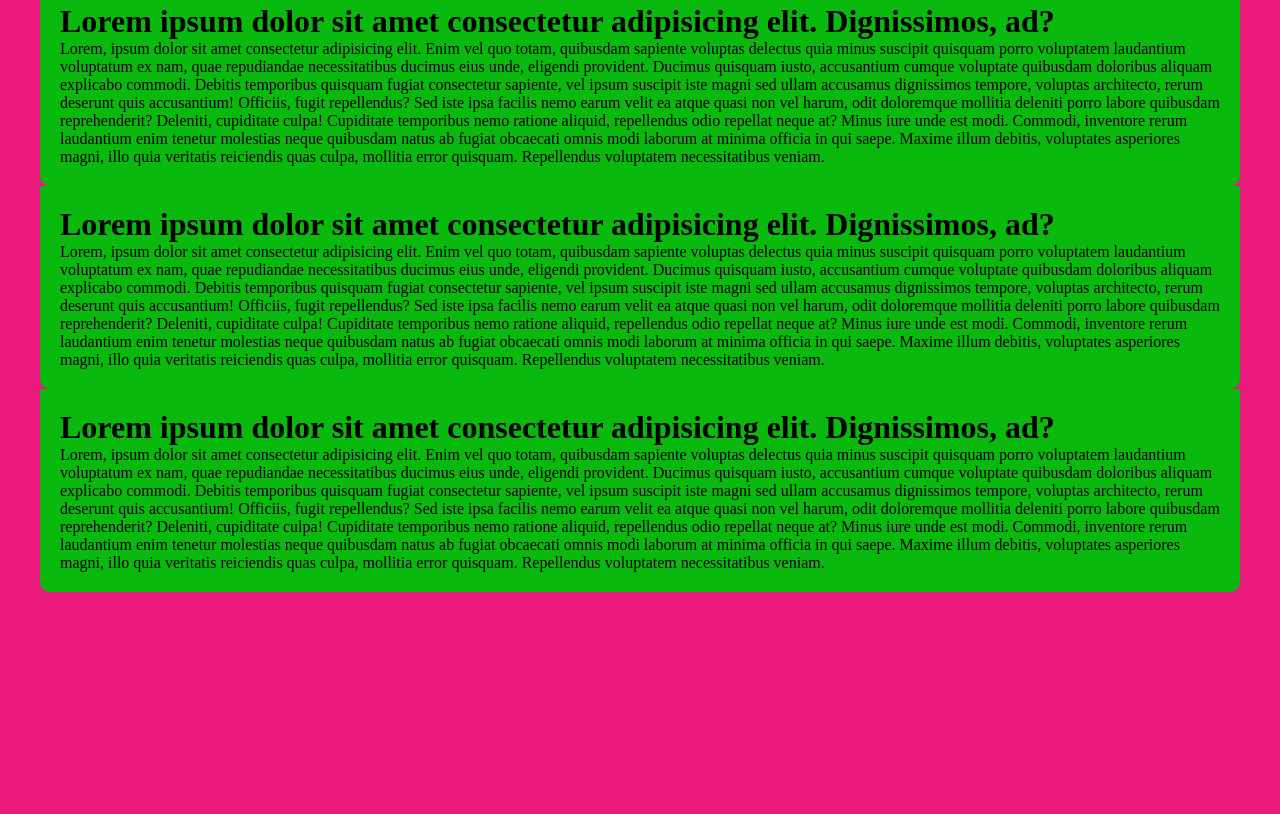
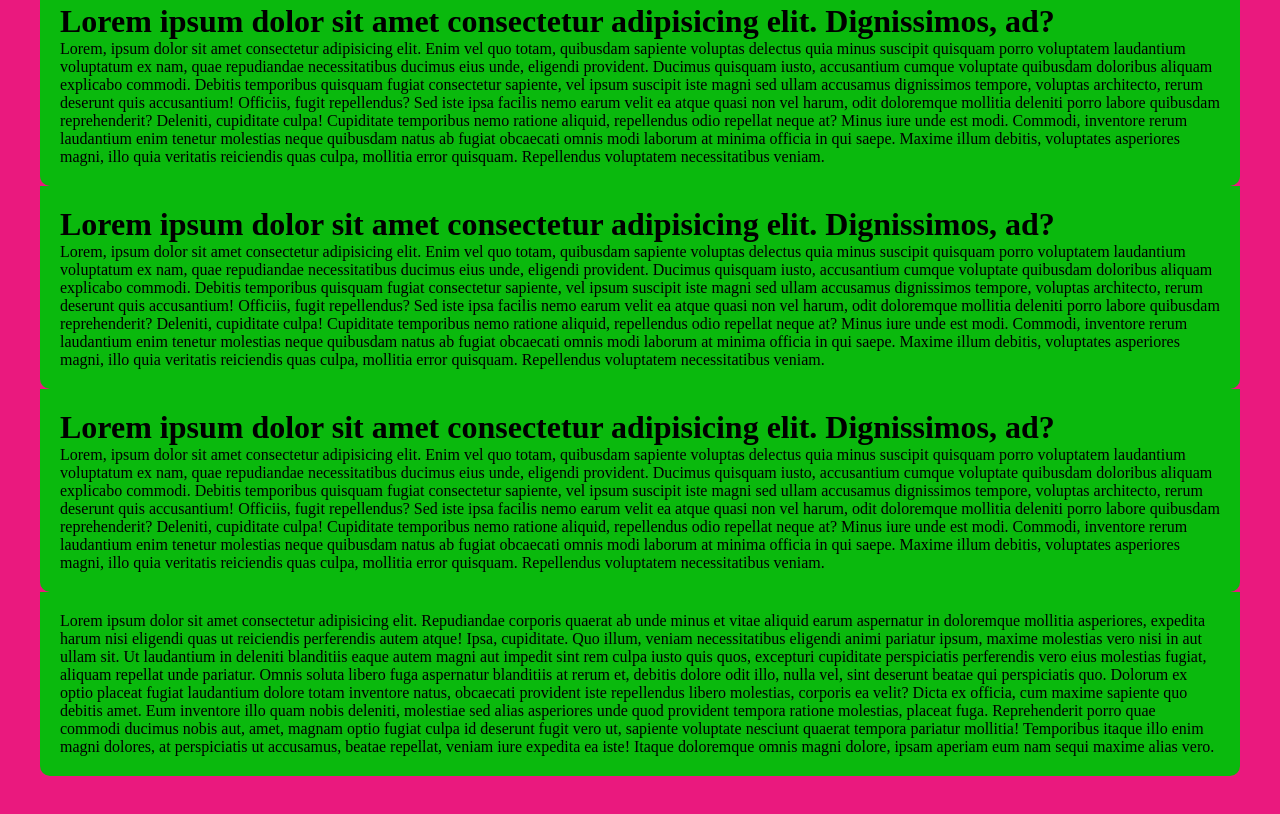
Before and after one commit to abdul-halim-dev/pullcheck, a plain HTML site: page index.html in a window 1280 px wide. Shown: the part 328-1142 px from the top of the page. Before the commit the page ends 960 px from the top, so only its background shows below. Drawn offline with Linux system fonts and the light colour scheme.

Commit message:
third inilization

```diff
--- a/index.html
+++ b/index.html
@@ -31,7 +31,9 @@
     <p>Lorem, ipsum dolor sit amet consectetur adipisicing elit. Enim vel quo totam, quibusdam sapiente voluptas delectus quia minus suscipit quisquam porro voluptatem laudantium voluptatum ex nam, quae repudiandae necessitatibus ducimus eius unde, eligendi provident. Ducimus quisquam iusto, accusantium cumque voluptate quibusdam doloribus aliquam explicabo commodi. Debitis temporibus quisquam fugiat consectetur sapiente, vel ipsum suscipit iste magni sed ullam accusamus dignissimos tempore, voluptas architecto, rerum deserunt quis accusantium! Officiis, fugit repellendus? Sed iste ipsa facilis nemo earum velit ea atque quasi non vel harum, odit doloremque mollitia deleniti porro labore quibusdam reprehenderit? Deleniti, cupiditate culpa! Cupiditate temporibus nemo ratione aliquid, repellendus odio repellat neque at? Minus iure unde est modi. Commodi, inventore rerum laudantium enim tenetur molestias neque quibusdam natus ab fugiat obcaecati omnis modi laborum at minima officia in qui saepe. Maxime illum debitis, voluptates asperiores magni, illo quia veritatis reiciendis quas culpa, mollitia error quisquam. Repellendus voluptatem necessitatibus veniam.</p>
 </div>
 
-
+<div class="two">
+    <span>Lorem ipsum dolor sit amet consectetur adipisicing elit. Repudiandae corporis quaerat ab unde minus et vitae aliquid earum aspernatur in doloremque mollitia asperiores, expedita harum nisi eligendi quas ut reiciendis perferendis autem atque! Ipsa, cupiditate. Quo illum, veniam necessitatibus eligendi animi pariatur ipsum, maxime molestias vero nisi in aut ullam sit. Ut laudantium in deleniti blanditiis eaque autem magni aut impedit sint rem culpa iusto quis quos, excepturi cupiditate perspiciatis perferendis vero eius molestias fugiat, aliquam repellat unde pariatur. Omnis soluta libero fuga aspernatur blanditiis at rerum et, debitis dolore odit illo, nulla vel, sint deserunt beatae qui perspiciatis quo. Dolorum ex optio placeat fugiat laudantium dolore totam inventore natus, obcaecati provident iste repellendus libero molestias, corporis ea velit? Dicta ex officia, cum maxime sapiente quo debitis amet. Eum inventore illo quam nobis deleniti, molestiae sed alias asperiores unde quod provident tempora ratione molestias, placeat fuga. Reprehenderit porro quae commodi ducimus nobis aut, amet, magnam optio fugiat culpa id deserunt fugit vero ut, sapiente voluptate nesciunt quaerat tempora pariatur mollitia! Temporibus itaque illo enim magni dolores, at perspiciatis ut accusamus, beatae repellat, veniam iure expedita ea iste! Itaque doloremque omnis magni dolore, ipsam aperiam eum nam sequi maxime alias vero.</span>
+</div>
 
 
 </body>
```
